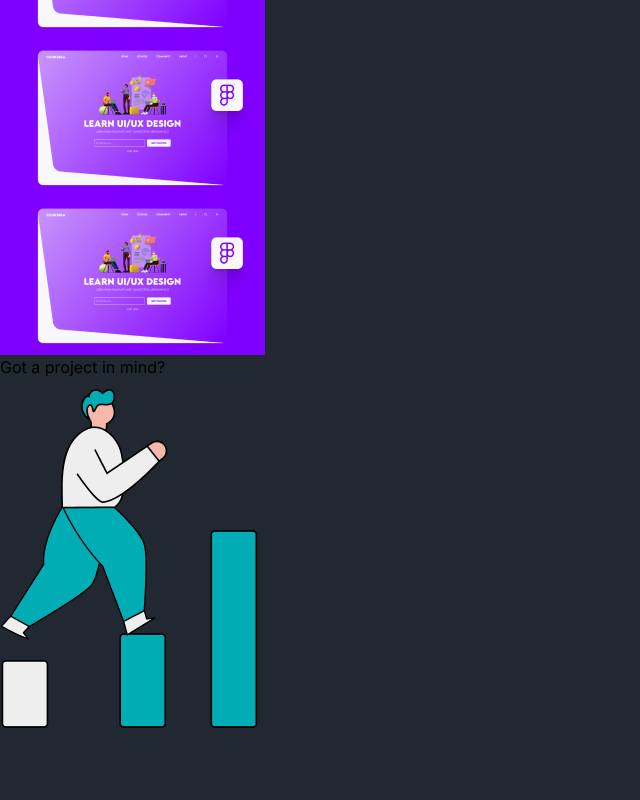
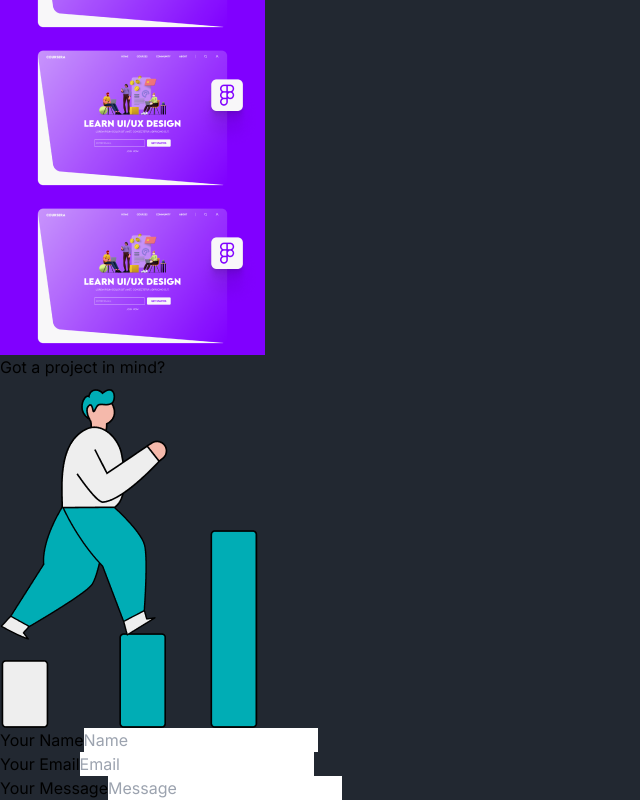
Before and after one commit to sunilhn27/tailwind-sundesign, a Next.js app: page / in a window 1280 px wide. Shown: the part 2375-3175 px from the top of the page, without its empty margins (0-640 px from the left). Before the commit the page ends 3103 px from the top, so only its background shows below. Built offline with nearby package versions, Linux system fonts and the light colour scheme.

Commit message:
updated Contact Component

```diff
--- a/src/Components/Contact.js
+++ b/src/Components/Contact.js
@@ -18,7 +18,31 @@ function Contact() {
                     </div>
                 </div>
 
+                <div className='flex flex-col  mx-2'>
+                    <form className='space-y-3'>
+                        <div className='flex space-x-3  '>
+                            <div className='flex flex-col'>
+                                <label className='mb-2'>Your Name</label>
+                                <input className='px-2 rounded-lg w-[17.5rem] py-2 bg-[#393E4680]' placeholder='Name' />
+                            </div>
 
+                            <div className='flex flex-col'>
+                                <label className='mb-2'>Your Email</label>
+                                <input className='px-2 rounded-lg w-[17.5rem]  py-2 bg-[#393E4680]' placeholder='Email' />
+                            </div>
+                        </div>
+                        <div className='flex flex-col '>
+                            <div className='flex flex-col '>
+                                <label className='mb-2'>Your Message</label>
+                                <input className='rounded-lg px-2 bg-[#393E4680] w-[36rem] h-[16rem] ' placeholder='Message ' />
+                            </div>
+
+
+                        </div>
+
+
+                    </form>
+                </div>
 
             </div>
         </section>
```
